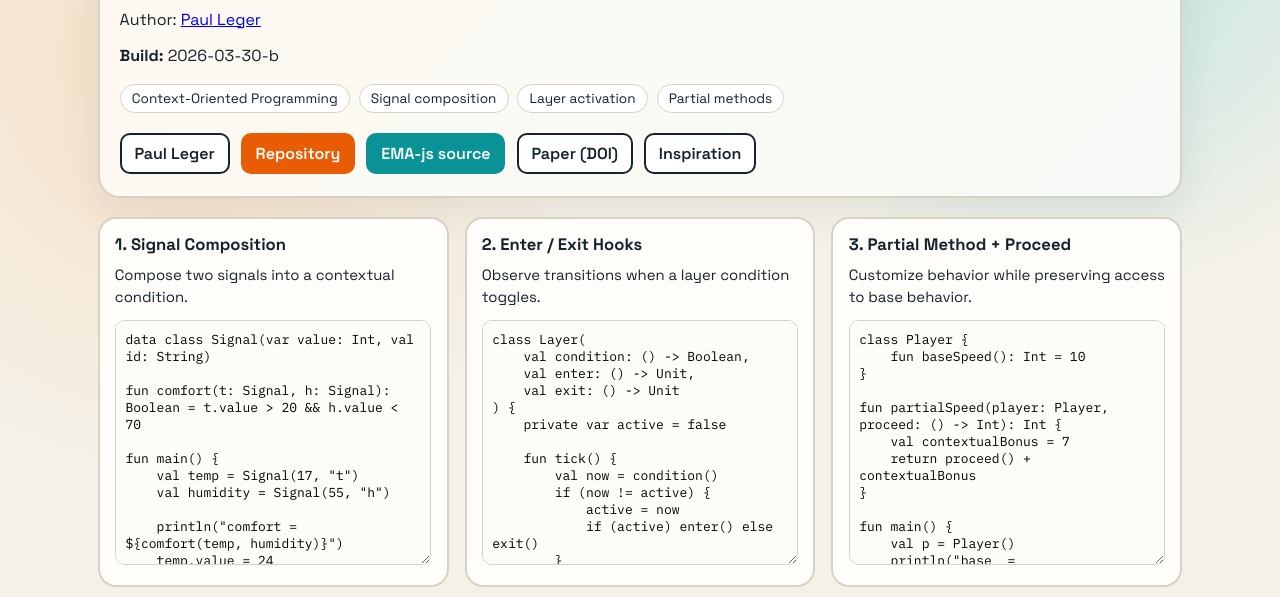
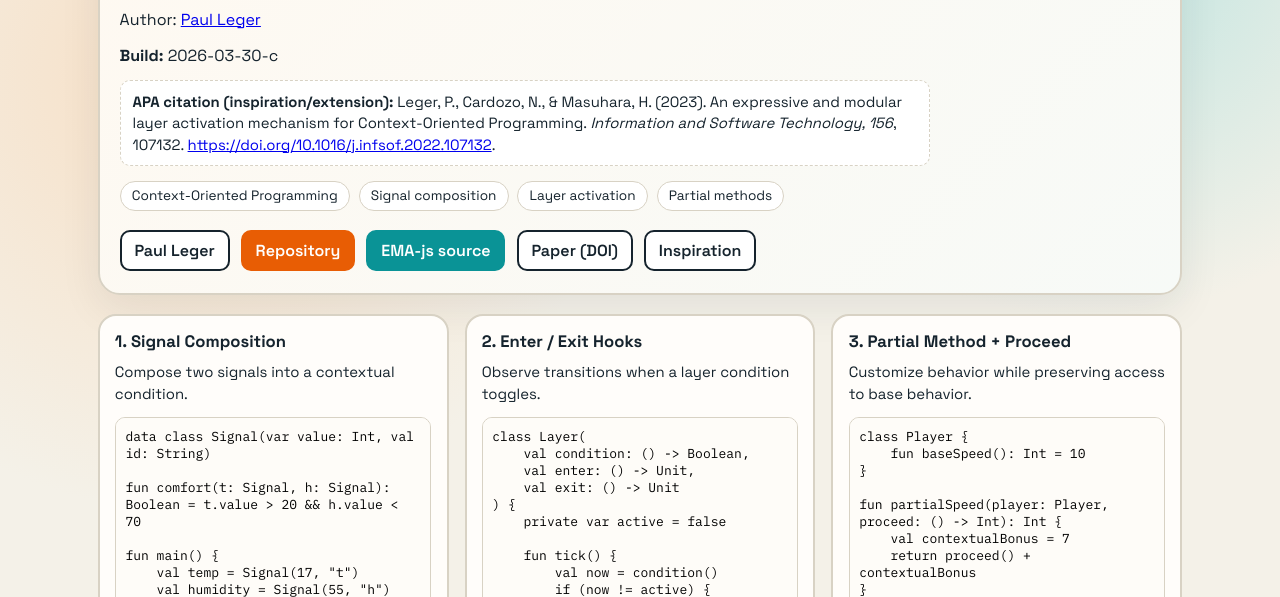
Before and after one commit to pleger/EMA-Kotlin, a website: page docs/index.html in a window 1280 px wide. Shown: the part 203-800 px from the top of the page. Drawn offline with Linux system fonts and the light colour scheme.

Commit message:
Make APA citation prominent on playground and clean npm homepage URL

```diff
--- a/docs/index.html
+++ b/docs/index.html
@@ -57,6 +57,17 @@
       margin: .7rem 0 0;
       max-width: 74ch;
       line-height: 1.55;
+    }
+
+    .citation {
+      margin: .7rem 0 0;
+      max-width: 85ch;
+      padding: .6rem .75rem;
+      border: 1px dashed var(--line);
+      border-radius: 10px;
+      background: #fff;
+      line-height: 1.45;
+      font-size: .93rem;
     }
 
     .badge-row {
@@ -167,7 +178,13 @@
         now adapted for Kotlin. The browser snippets are intentionally lightweight; the production runtime is in this repository.
       </p>
       <p class="sub">Author: <a href="https://pleger.cl" target="_blank" rel="noopener">Paul Leger</a></p>
-      <p class="sub"><strong>Build:</strong> 2026-03-30-b</p>
+      <p class="sub"><strong>Build:</strong> 2026-03-30-c</p>
+      <p class="citation">
+        <strong>APA citation (inspiration/extension):</strong>
+        Leger, P., Cardozo, N., &amp; Masuhara, H. (2023). An expressive and modular layer activation mechanism for Context-Oriented Programming.
+        <em>Information and Software Technology, 156</em>, 107132.
+        <a href="https://doi.org/10.1016/j.infsof.2022.107132" target="_blank" rel="noopener">https://doi.org/10.1016/j.infsof.2022.107132</a>.
+      </p>
       <div class="badge-row">
         <span class="badge">Context-Oriented Programming</span>
         <span class="badge">Signal composition</span>
--- a/package.json
+++ b/package.json
@@ -1,6 +1,6 @@
 {
   "name": "ema-kotlin",
-  "version": "0.1.0",
+  "version": "0.1.1",
   "description": "EMA-Kotlin metadata package linking to the Kotlin implementation of Expressive and Modular Activation (EMA).",
   "license": "MIT",
   "author": "Paul Leger",
@@ -26,7 +26,7 @@
   "bugs": {
     "url": "https://github.com/pleger/EMA-Kotlin/issues"
   },
-  "homepage": "https://github.com/pleger/EMA-Kotlin#readme",
+  "homepage": "https://github.com/pleger/EMA-Kotlin",
   "publishConfig": {
     "access": "public"
   },
```
